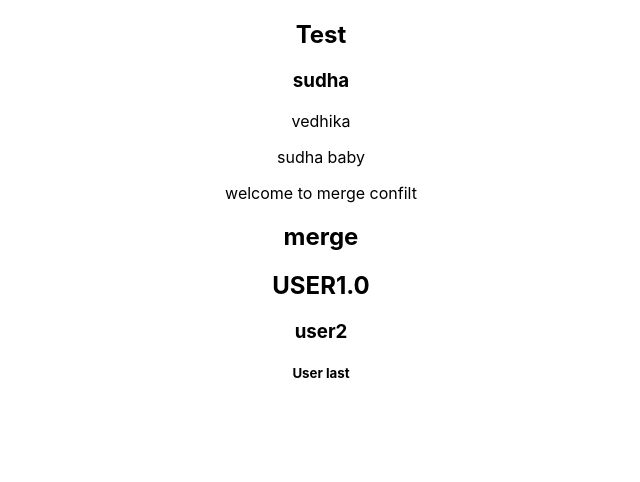
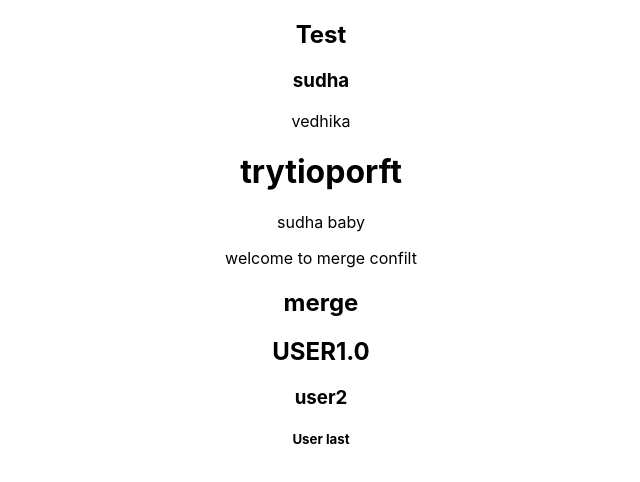
Before and after one commit to YogeshwaranTR/makaley, a React (Create React App) app: page / in a window 1280 px wide. Shown: the top 482 px of the page, without its empty margins (319-959 px from the left). Built offline with nearby package versions, Linux system fonts and the light colour scheme.

Commit message:
line create

```diff
--- a/src/App.js
+++ b/src/App.js
@@ -6,6 +6,7 @@ function App() {
     <h2>Test</h2>
     <h3>sudha</h3>
     <p>vedhika</p>
+    <h1>trytioporft</h1>
     <p>sudha baby</p>
     <p>welcome to merge confilt</p>
     <h2>merge</h2>
```
